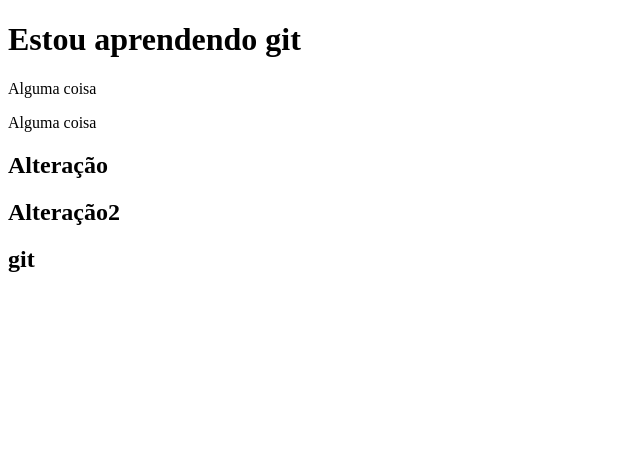
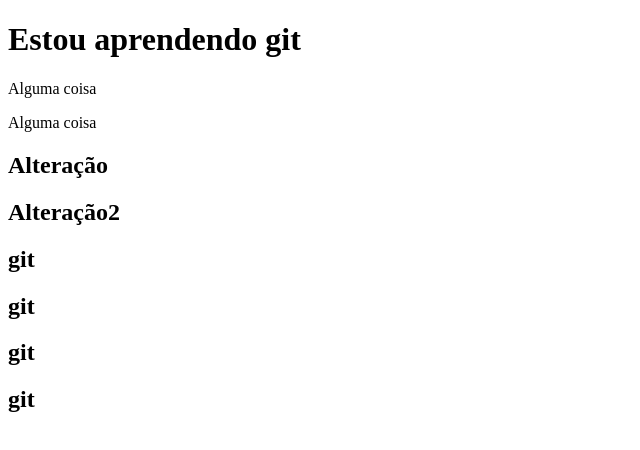
Before and after one commit to Joaomanduca019/git-tutorial, a plain HTML site: page index.html in a window 1280 px wide. Shown: the whole page, without its empty margins (0-640 px from the left). Drawn offline with Linux system fonts and the light colour scheme.

Commit message:
Adição do git

```diff
--- a/index.html
+++ b/index.html
@@ -13,5 +13,8 @@
     <h2>Alteração2</h2>
 
     <h2>git</h2>
+    <h2>git</h2>
+    <h2>git</h2>
+    <h2>git</h2>
 </body>
 </html>
```
